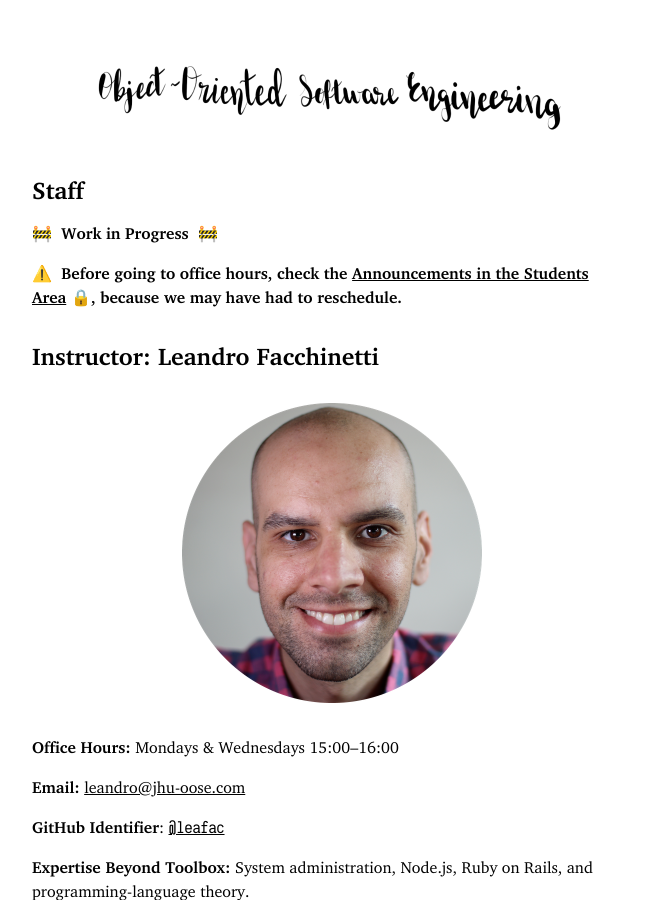
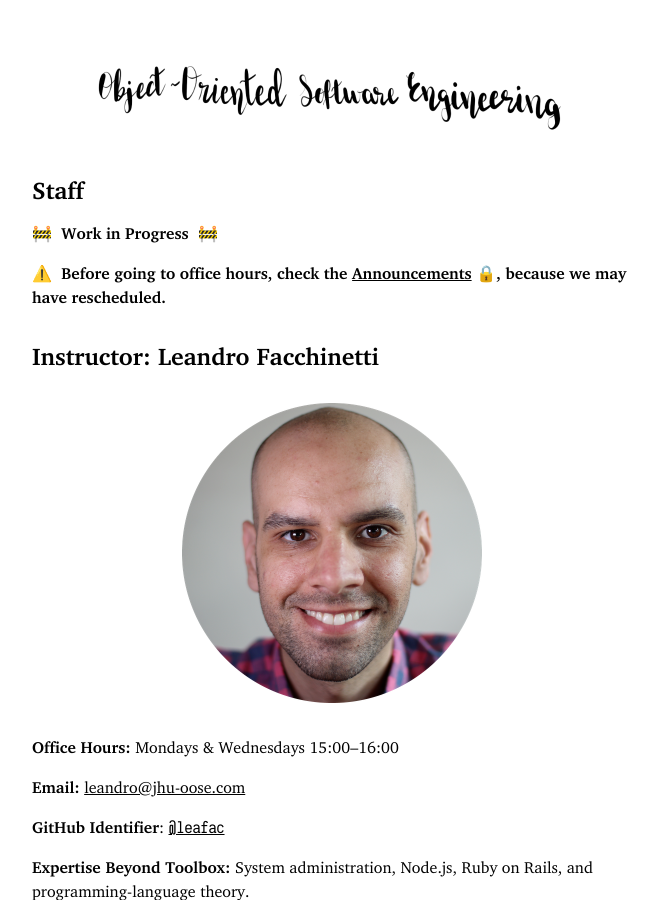
Before and after one commit to skemper/www.jhu-oose.com, a Jekyll site: the page built from staff/index.md, in a window 1280 px wide and 900 px high. Shown: the whole window, without its empty margins (308-965 px from the left). Built offline with Jekyll 4.4.1, drawn with Linux system fonts in a browser that asks for light colours; our own code applies the rules of GitHub Pages for plain Markdown files.

Commit message:
Small tweaks

```diff
--- a/staff/index.md
+++ b/staff/index.md
@@ -2,7 +2,7 @@
 
 **🚧  Work in Progress  🚧**
 
-**⚠️  Before going to office hours, check the [Announcements in the Students Area](https://github.com/jhu-oose/2019-students/labels/announcement) <span title="You must a student logged into GitHub to see this.">🔒</span>, because we may have had to reschedule.**
+**⚠️  Before going to office hours, check the [Announcements](https://github.com/jhu-oose/2019-students/labels/announcement){:data-proofer-ignore="true"} <span title="You must a student logged into GitHub to see this.">🔒</span>, because we may have rescheduled.**
 
 # Instructor: Leandro Facchinetti
 
```
Also changed, not shown: group-projects/index.md (+1 -1 lines).
